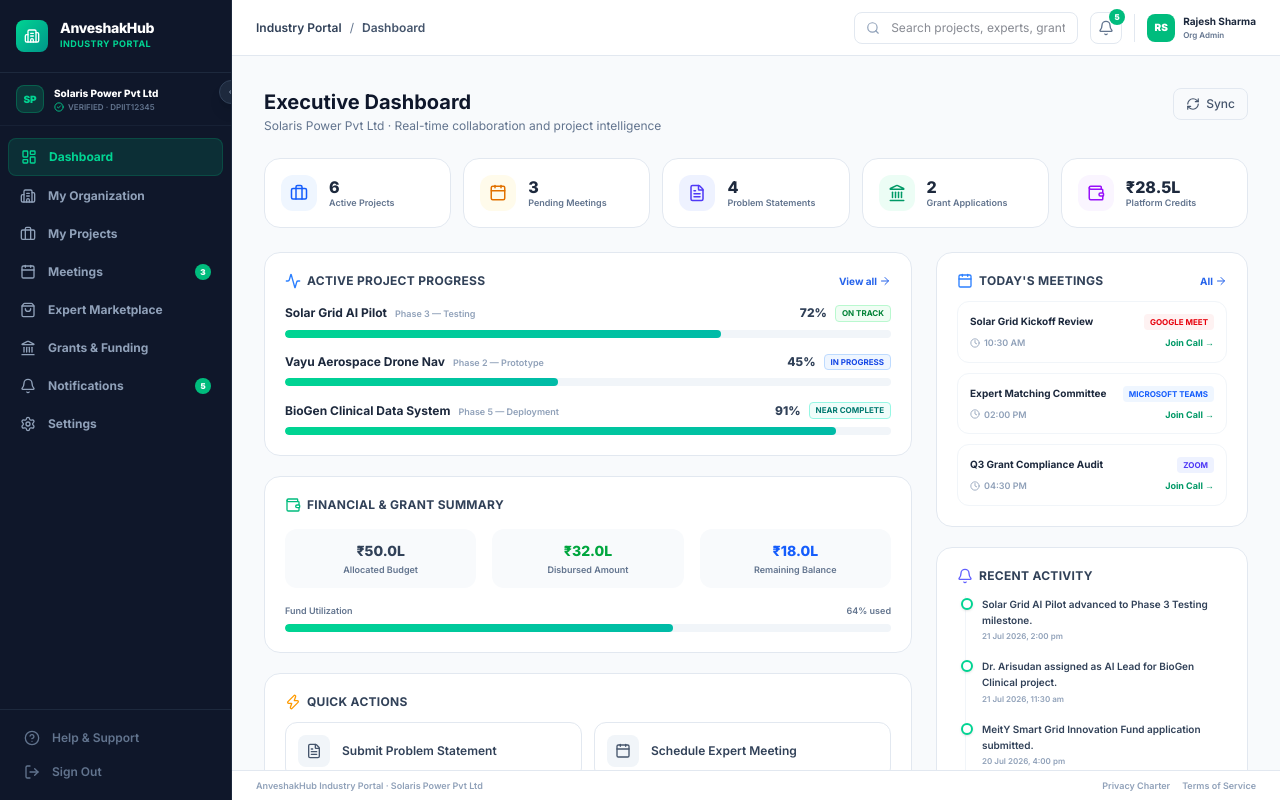
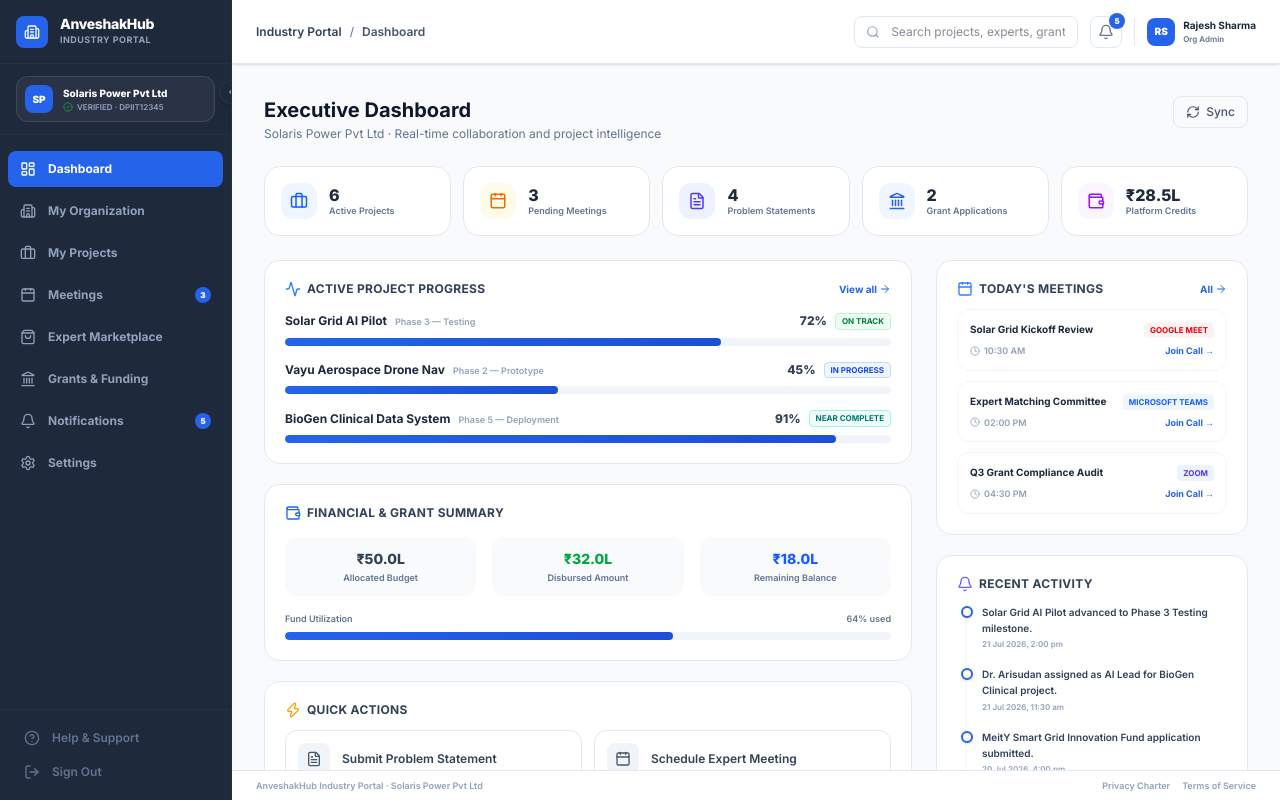
Before and after one commit to AnveshakHub26/AnveshakHub, a Next.js app: page /industry/dashboard in a window 1280 px wide. Built offline with nearby package versions, Linux system fonts and the light colour scheme.

Commit message:
style: unify colors across Industry Portal with brand primary blue (#2563EB)

```diff
--- a/src/app/globals.css
+++ b/src/app/globals.css
@@ -1,68 +1,153 @@
 @import "tailwindcss";
 
+/* ─────────────────────────────────────────────────────────────────
+   AnveshakHub Unified Design Token System
+   Single source of truth for all colors across:
+   • Landing Page  • Auth Portal  • Admin Portal  • Industry Portal
+   ───────────────────────────────────────────────────────────────── */
 :root {
-  --background: #FFFFFF;
-  --foreground: #111827;
+  /* ── Brand Palette ── */
+  --background:      #FFFFFF;
+  --foreground:      #111827;
 
-  --primary: #2563EB;
-  --secondary: #1E293B;
-  --success: #22C55E;
-  --warning: #F59E0B;
-  --error: #EF4444;
-  --border: #E5E7EB;
+  /* Primary = AnveshakHub Brand Blue (#2563EB) */
+  --primary:         #2563EB;
+  --primary-hover:   #1D4ED8;
+  --primary-light:   #EFF6FF;   /* bg tint (replaces emerald-50) */
+  --primary-border:  #BFDBFE;   /* border tint (replaces emerald-200) */
+  --primary-text:    #1E40AF;   /* darker text on light bg */
 
-  --primary-navy: #1B2A4A;
-  --accent-teal: #2E6F73;
+  /* Secondary = Dark Navy sidebar */
+  --secondary:       #1E293B;
+  --secondary-light: #334155;
+
+  /* Semantic status */
+  --success:         #16A34A;
+  --success-light:   #F0FDF4;
+  --warning:         #D97706;
+  --warning-light:   #FFFBEB;
+  --error:           #DC2626;
+  --error-light:     #FEF2F2;
+  --info:            #0284C7;
+  --info-light:      #F0F9FF;
+
+  /* Neutral surface */
+  --surface:         #F8FAFC;
+  --border:          #E5E7EB;
+  --border-light:    #F1F5F9;
+  --muted:           #64748B;
+
+  /* Legacy aliases (keep for backward compat) */
+  --primary-navy:    #1B2A4A;
+  --accent-teal:     #2563EB;   /* redirected to primary */
 }
 
 @theme {
-  --color-background: var(--background);
-  --color-foreground: var(--foreground);
-  --font-sans: var(--font-inter), ui-sans-serif, system-ui, sans-serif;
+  --color-background:     var(--background);
+  --color-foreground:     var(--foreground);
+  --font-sans:            var(--font-inter), ui-sans-serif, system-ui, sans-serif;
 
-  --color-primary: var(--primary);
-  --color-secondary: var(--secondary);
-  --color-success: var(--success);
-  --color-warning: var(--warning);
-  --color-error: var(--error);
-  --color-border-custom: var(--border);
+  /* Brand */
+  --color-primary:        var(--primary);
+  --color-primary-hover:  var(--primary-hover);
+  --color-primary-light:  var(--primary-light);
+  --color-primary-border: var(--primary-border);
+  --color-primary-text:   var(--primary-text);
 
-  --color-navy: var(--primary-navy);
-  --color-teal: var(--accent-teal);
+  /* Portal shells */
+  --color-secondary:      var(--secondary);
+  --color-secondary-light: var(--secondary-light);
 
-  --animate-fade-in-up: fade-in-up 0.5s ease-out forwards;
-  --animate-slide-in-right: slide-in-right 0.6s ease-out forwards;
+  /* Semantic */
+  --color-success:        var(--success);
+  --color-success-light:  var(--success-light);
+  --color-warning:        var(--warning);
+  --color-warning-light:  var(--warning-light);
+  --color-error:          var(--error);
+  --color-error-light:    var(--error-light);
+  --color-info:           var(--info);
+  --color-info-light:     var(--info-light);
+
+  /* Surface & border */
+  --color-surface:        var(--surface);
+  --color-border-custom:  var(--border);
+  --color-muted:          var(--muted);
+
+  /* Legacy */
+  --color-navy:           var(--primary-navy);
+  --color-teal:           var(--accent-teal);
+
+  /* Animations */
+  --animate-fade-in-up:       fade-in-up 0.5s ease-out forwards;
+  --animate-slide-in-right:   slide-in-right 0.6s ease-out forwards;
+  --animate-pulse-soft:       pulse-soft 2s ease-in-out infinite;
 
   @keyframes fade-in-up {
-    from {
-      opacity: 0;
-      transform: translateY(20px);
-    }
-    to {
-      opacity: 1;
-      transform: translateY(0);
-    }
+    from { opacity: 0; transform: translateY(20px); }
+    to   { opacity: 1; transform: translateY(0); }
   }
-
   @keyframes slide-in-right {
-    from {
-      opacity: 0;
-      transform: translateX(40px);
-    }
-    to {
-      opacity: 1;
-      transform: translateX(0);
-    }
+    from { opacity: 0; transform: translateX(40px); }
+    to   { opacity: 1; transform: translateX(0); }
+  }
+  @keyframes pulse-soft {
+    0%, 100% { opacity: 1; }
+    50%       { opacity: 0.7; }
   }
 }
 
 body {
   background-color: var(--background);
   color: var(--foreground);
+  -webkit-font-smoothing: antialiased;
 }
 
-/* Custom focus ring styling for accessibility */
+/* ── Unified focus ring (always brand blue) ── */
 *:focus-visible {
   outline: 2px solid var(--primary);
   outline-offset: 2px;
 }
+
+/* ── Unified scrollbar (subtle, branded) ── */
+::-webkit-scrollbar        { width: 4px; height: 4px; }
+::-webkit-scrollbar-track  { background: var(--border-light); }
+::-webkit-scrollbar-thumb  { background: var(--primary-border); border-radius: 2px; }
+::-webkit-scrollbar-thumb:hover { background: var(--primary); }
+
+/* ── Utility: brand-tinted badge (use instead of raw emerald/indigo) ── */
+.badge-primary {
+  background-color: var(--primary-light);
+  color: var(--primary-text);
+  border: 1px solid var(--primary-border);
+  border-radius: 9999px;
+  font-weight: 700;
+  font-size: 0.625rem;
+  padding: 0.125rem 0.5rem;
+}
+.badge-success {
+  background-color: var(--success-light);
+  color: var(--success);
+  border: 1px solid #BBF7D0;
+  border-radius: 9999px;
+  font-weight: 700;
+  font-size: 0.625rem;
+  padding: 0.125rem 0.5rem;
+}
+.badge-warning {
+  background-color: var(--warning-light);
+  color: var(--warning);
+  border: 1px solid #FDE68A;
+  border-radius: 9999px;
+  font-weight: 700;
+  font-size: 0.625rem;
+  padding: 0.125rem 0.5rem;
+}
+.badge-error {
+  background-color: var(--error-light);
+  color: var(--error);
+  border: 1px solid #FECACA;
+  border-radius: 9999px;
+  font-weight: 700;
+  font-size: 0.625rem;
+  padding: 0.125rem 0.5rem;
+}
--- a/src/app/industry/dashboard/page.tsx
+++ b/src/app/industry/dashboard/page.tsx
@@ -73,7 +73,7 @@ export default function IndustryDashboard() {
   if (loading) {
     return (
       <div className="flex items-center justify-center h-full">
-        <Loader2 className="h-8 w-8 animate-spin text-emerald-500" />
+        <Loader2 className="h-8 w-8 animate-spin text-primary" />
       </div>
     );
   }
@@ -101,7 +101,7 @@ export default function IndustryDashboard() {
           { label: "Active Projects", value: kpis.activeProjects, icon: Briefcase, color: "text-blue-600", bg: "bg-blue-50" },
           { label: "Pending Meetings", value: kpis.pendingMeetings, icon: Calendar, color: "text-amber-600", bg: "bg-amber-50" },
           { label: "Problem Statements", value: kpis.openProblemStatements, icon: FileText, color: "text-indigo-600", bg: "bg-indigo-50" },
-          { label: "Grant Applications", value: kpis.grantApplications, icon: Landmark, color: "text-emerald-600", bg: "bg-emerald-50" },
+          { label: "Grant Applications", value: kpis.grantApplications, icon: Landmark, color: "text-primary", bg: "bg-primary-light" },
           { label: "Platform Credits", value: formatINR(kpis.platformCreditBalance), icon: Wallet, color: "text-purple-600", bg: "bg-purple-50" },
         ].map((stat, i) => {
           const Icon = stat.icon;
@@ -162,7 +162,7 @@ export default function IndustryDashboard() {
                       initial={{ width: 0 }}
                       animate={{ width: `${proj.progress}%` }}
                       transition={{ duration: 0.8, ease: "easeOut" }}
-                      className="h-full bg-gradient-to-r from-emerald-400 to-teal-500 rounded-full"
+                      className="h-full bg-gradient-to-r from-primary to-primary-hover rounded-full"
                     />
                   </div>
                 </div>
@@ -173,7 +173,7 @@ export default function IndustryDashboard() {
           {/* Financial Summary */}
           <div className="bg-white border border-slate-200 rounded-2xl p-5 space-y-4">
             <h3 className="text-xs font-bold text-slate-700 uppercase tracking-wide flex items-center gap-1.5">
-              <Wallet className="h-4 w-4 text-emerald-500" /> Financial & Grant Summary
+              <Wallet className="h-4 w-4 text-primary" /> Financial & Grant Summary
             </h3>
             <div className="grid grid-cols-3 gap-4">
               {[
@@ -195,7 +195,7 @@ export default function IndustryDashboard() {
               </div>
               <div className="h-2 bg-slate-100 rounded-full overflow-hidden">
                 <div
-                  className="h-full bg-gradient-to-r from-emerald-400 to-teal-500 rounded-full"
+                  className="h-full bg-gradient-to-r from-primary to-primary-hover rounded-full"
                   style={{ width: `${Math.round((financial.disbursedAmount / financial.allocatedBudget) * 100)}%` }}
                 />
               </div>
@@ -214,12 +214,12 @@ export default function IndustryDashboard() {
                   <Link
                     key={action.label}
                     href={action.href}
-                    className="flex items-center gap-3 p-3 border border-slate-200 rounded-xl hover:border-emerald-300 hover:bg-emerald-50 transition-all group"
+                    className="flex items-center gap-3 p-3 border border-slate-200 rounded-xl hover:border-primary-border hover:bg-primary-light transition-all group"
                   >
-                    <div className="h-8 w-8 bg-slate-100 group-hover:bg-emerald-100 rounded-lg flex items-center justify-center transition-colors shrink-0">
-                      <Icon className="h-4 w-4 text-slate-600 group-hover:text-emerald-600 transition-colors" />
+                    <div className="h-8 w-8 bg-slate-100 group-hover:bg-primary-light rounded-lg flex items-center justify-center transition-colors shrink-0">
+                      <Icon className="h-4 w-4 text-slate-600 group-hover:text-primary transition-colors" />
                     </div>
-                    <span className="text-xs font-semibold text-slate-700 group-hover:text-emerald-700 transition-colors">{action.label}</span>
+                    <span className="text-xs font-semibold text-slate-700 group-hover:text-primary transition-colors">{action.label}</span>
                   </Link>
                 );
               })}
@@ -254,7 +254,7 @@ export default function IndustryDashboard() {
                     <span className="text-[9px] text-slate-400 font-semibold flex items-center gap-1">
                       <Clock className="h-2.5 w-2.5" /> {mtg.time}
                     </span>
-                    <a href={mtg.link} target="_blank" rel="noopener noreferrer" className="text-[9px] font-bold text-emerald-600 hover:underline">
+                    <a href={mtg.link} target="_blank" rel="noopener noreferrer" className="text-[9px] font-bold text-primary hover:underline">
                       Join Call →
                     </a>
                   </div>
@@ -272,7 +272,7 @@ export default function IndustryDashboard() {
             <div className="relative border-l border-slate-100 pl-4 ml-2 space-y-4">
               {activities.map((act) => (
                 <div key={act.id} className="relative">
-                  <div className="absolute -left-[21px] top-0.5 h-3 w-3 rounded-full bg-white border-2 border-emerald-400 shadow-sm" />
+                  <div className="absolute -left-[21px] top-0.5 h-3 w-3 rounded-full bg-white border-2 border-primary shadow-sm" />
                   <p className="text-[10px] text-slate-700 font-semibold leading-relaxed">{act.description}</p>
                   <span className="text-[8px] text-slate-400 font-semibold mt-0.5 block">
                     {new Date(act.timestamp).toLocaleString("en-IN", { dateStyle: "medium", timeStyle: "short" })}
--- a/src/app/industry/layout.tsx
+++ b/src/app/industry/layout.tsx
@@ -3,15 +3,15 @@
 import React, { useState } from "react";
 import Link from "next/link";
 import { usePathname } from "next/navigation";
-import { motion, AnimatePresence } from "framer-motion";
+import { motion } from "framer-motion";
 import {
   LayoutDashboard, Building2, Briefcase, Calendar, ShoppingBag,
   Landmark, Bell, Settings, HelpCircle, LogOut, ChevronLeft,
-  ChevronRight, Search, FileText, Users, CheckCircle2, Zap
+  ChevronRight, Search, FileText, CheckCircle2
 } from "lucide-react";
 
 // ─── Sidebar Links ─────────────────────────────────────────────────
-const sidebarLinks: { href: string; label: string; icon: any; badge?: number }[] = [
+const sidebarLinks: { href: string; label: string; icon: React.ElementType; badge?: number }[] = [
   { href: "/industry/dashboard",      label: "Dashboard",           icon: LayoutDashboard },
   { href: "/industry/organization",   label: "My Organization",     icon: Building2 },
   { href: "/industry/projects",       label: "My Projects",         icon: Briefcase },
@@ -23,7 +23,6 @@ const sidebarLinks: { href: string; label: string; icon: any; badge?: number }[]
 ];
 
 // ─── Industry Layout ───────────────────────────────────────────────
-
 export default function IndustryLayout({ children }: { children: React.ReactNode }) {
   const pathname = usePathname();
   const [collapsed, setCollapsed] = useState(false);
@@ -35,32 +34,32 @@ export default function IndustryLayout({ children }: { children: React.ReactNode
       <motion.aside
         animate={{ width: collapsed ? 68 : 232 }}
         transition={{ duration: 0.25, ease: "easeInOut" }}
-        className="relative flex flex-col bg-[#0f172a] border-r border-slate-800 shrink-0 overflow-hidden z-30"
+        className="relative flex flex-col bg-secondary border-r border-slate-700/30 shrink-0 overflow-hidden z-30 text-slate-300"
       >
         {/* Logo Block */}
-        <div className="flex items-center gap-3 px-4 py-5 border-b border-slate-800">
-          <div className="h-8 w-8 rounded-lg bg-gradient-to-br from-emerald-400 to-teal-600 flex items-center justify-center shrink-0">
+        <div className="flex items-center gap-3 px-4 py-0 h-16 border-b border-slate-700/30">
+          <div className="h-8 w-8 rounded-lg bg-primary flex items-center justify-center shrink-0">
             <Building2 className="h-4 w-4 text-white" />
           </div>
           {!collapsed && (
             <motion.div initial={{ opacity: 0 }} animate={{ opacity: 1 }} className="overflow-hidden">
               <span className="font-extrabold text-sm text-white tracking-tight leading-none block">AnveshakHub</span>
-              <span className="text-[9px] text-emerald-400 font-bold block uppercase tracking-wider mt-0.5">Industry Portal</span>
+              <span className="text-[9px] text-slate-400 font-bold block uppercase tracking-wider mt-0.5">Industry Portal</span>
             </motion.div>
           )}
         </div>
 
         {/* Org Context */}
         {!collapsed && (
-          <motion.div initial={{ opacity: 0 }} animate={{ opacity: 1 }} className="px-4 py-3 border-b border-slate-800/60">
-            <div className="flex items-center gap-2.5">
-              <div className="h-7 w-7 rounded-lg bg-emerald-500/20 border border-emerald-500/30 flex items-center justify-center shrink-0">
-                <span className="text-[10px] font-black text-emerald-400">SP</span>
+          <motion.div initial={{ opacity: 0 }} animate={{ opacity: 1 }} className="px-4 py-3 border-b border-slate-700/30">
+            <div className="flex items-center gap-2.5 bg-white/5 border border-white/10 rounded-xl p-2">
+              <div className="h-7 w-7 rounded-lg bg-primary text-white flex items-center justify-center shrink-0">
+                <span className="text-[10px] font-black">SP</span>
               </div>
               <div className="min-w-0">
                 <p className="text-[10px] font-extrabold text-white truncate">Solaris Power Pvt Ltd</p>
-                <p className="text-[8px] text-slate-500 font-semibold flex items-center gap-1">
-                  <CheckCircle2 className="h-2.5 w-2.5 text-emerald-400" /> VERIFIED · DPIIT12345
+                <p className="text-[8px] text-slate-400 font-semibold flex items-center gap-1">
+                  <CheckCircle2 className="h-2.5 w-2.5 text-success" /> VERIFIED · DPIIT12345
                 </p>
               </div>
             </div>
@@ -68,7 +67,7 @@ export default function IndustryLayout({ children }: { children: React.ReactNode
         )}
 
         {/* Nav */}
-        <nav className="flex-1 overflow-y-auto py-3 px-2 space-y-0.5">
+        <nav className="flex-1 overflow-y-auto py-4 px-2 space-y-1.5">
           {sidebarLinks.map(link => {
             const Icon = link.icon;
             const isActive = pathname.startsWith(link.href);
@@ -79,14 +78,14 @@ export default function IndustryLayout({ children }: { children: React.ReactNode
                   className={[
                     "flex items-center gap-3 px-3 py-2.5 rounded-lg text-xs font-bold transition-all",
                     isActive
-                      ? "bg-emerald-500/15 text-emerald-400 border border-emerald-500/20"
+                      ? "bg-primary text-white"
                       : "hover:bg-white/5 hover:text-white text-slate-400"
                   ].join(" ")}
                 >
                   <Icon className="h-4 w-4 shrink-0" />
                   {!collapsed && <span className="truncate flex-1">{link.label}</span>}
                   {!collapsed && link.badge && (
-                    <span className="h-4 min-w-4 px-1 rounded-full bg-emerald-500 text-white text-[8px] font-black flex items-center justify-center">
+                    <span className="h-4 min-w-4 px-1 rounded-full bg-primary text-white text-[8px] font-black flex items-center justify-center">
                       {link.badge}
                     </span>
                   )}
@@ -97,12 +96,12 @@ export default function IndustryLayout({ children }: { children: React.ReactNode
         </nav>
 
         {/* Bottom Actions */}
-        <div className="border-t border-slate-800 p-3 space-y-0.5">
+        <div className="border-t border-slate-700/30 p-3 space-y-0.5">
           <Link href="/industry/help" className="flex items-center gap-3 px-3 py-2 rounded-lg text-xs font-semibold text-slate-500 hover:text-white hover:bg-white/5 transition-all">
             <HelpCircle className="h-4 w-4 shrink-0" />
             {!collapsed && <span>Help & Support</span>}
           </Link>
-          <Link href="/auth/login" className="flex items-center gap-3 px-3 py-2 rounded-lg text-xs font-semibold text-slate-500 hover:text-red-400 hover:bg-red-400/5 transition-all">
+          <Link href="/auth/login" className="flex items-center gap-3 px-3 py-2 rounded-lg text-xs font-semibold text-slate-500 hover:text-error hover:bg-error-light/10 transition-all">
             <LogOut className="h-4 w-4 shrink-0" />
             {!collapsed && <span>Sign Out</span>}
           </Link>
@@ -111,7 +110,7 @@ export default function IndustryLayout({ children }: { children: React.ReactNode
         {/* Collapse toggle */}
         <button
           onClick={() => setCollapsed(!collapsed)}
-          className="absolute -right-3 top-20 z-40 h-6 w-6 bg-slate-800 border border-slate-700 rounded-full flex items-center justify-center text-slate-400 hover:text-white shadow-lg transition-colors"
+          className="absolute -right-3 top-20 z-40 h-6 w-6 bg-slate-800 hover:bg-slate-700 border border-slate-700/50 rounded-full flex items-center justify-center text-slate-300 shadow-lg transition-colors"
         >
           {collapsed ? <ChevronRight className="h-3 w-3" /> : <ChevronLeft className="h-3 w-3" />}
         </button>
@@ -121,7 +120,7 @@ export default function IndustryLayout({ children }: { children: React.ReactNode
       <div className="flex-1 flex flex-col min-w-0 overflow-hidden">
 
         {/* Top Header */}
-        <header className="h-14 bg-white border-b border-slate-200 flex items-center justify-between px-6 shrink-0">
+        <header className="h-16 bg-white border-b border-slate-200 flex items-center justify-between px-6 shrink-0 sticky top-0 z-40 shadow-sm">
           {/* Breadcrumb */}
           <div className="flex items-center gap-2 text-xs text-slate-500">
             <span className="font-semibold text-slate-700">Industry Portal</span>
@@ -138,27 +137,25 @@ export default function IndustryLayout({ children }: { children: React.ReactNode
               <Search className="absolute left-3 top-1/2 -translate-y-1/2 h-3.5 w-3.5 text-slate-400" />
               <input
                 placeholder="Search projects, experts, grants…"
-                className="pl-9 pr-3 h-8 text-xs border border-slate-200 rounded-lg focus:outline-none focus:border-emerald-400 focus:ring-1 focus:ring-emerald-400/20 bg-white w-56"
+                className="pl-9 pr-3 h-8 text-xs border border-slate-200 rounded-lg focus:outline-none focus:border-primary focus:ring-1 focus:ring-primary/20 bg-white w-56"
               />
             </div>
 
             {/* Notifications Bell */}
             <button className="relative h-8 w-8 border border-slate-200 rounded-lg flex items-center justify-center text-slate-500 hover:text-slate-700 hover:bg-slate-50 transition-colors">
               <Bell className="h-4 w-4" />
-              <span className="absolute -top-1 -right-1 h-4 w-4 bg-emerald-500 text-white text-[8px] font-black rounded-full flex items-center justify-center">5</span>
+              <span className="absolute -top-1 -right-1 h-4 w-4 bg-primary text-white text-[8px] font-black rounded-full flex items-center justify-center">5</span>
             </button>
 
             {/* Profile */}
             <div className="flex items-center gap-2 border-l border-slate-200 pl-3">
-              <div className="h-7 w-7 rounded-lg bg-emerald-500 flex items-center justify-center">
+              <div className="h-7 w-7 rounded-lg bg-primary flex items-center justify-center">
                 <span className="text-[10px] font-black text-white">RS</span>
               </div>
-              {!collapsed && (
-                <div className="hidden md:block">
-                  <p className="text-[10px] font-bold text-slate-800">Rajesh Sharma</p>
-                  <p className="text-[8px] text-slate-500 font-semibold">Org Admin</p>
-                </div>
-              )}
+              <div className="hidden md:block">
+                <p className="text-[10px] font-bold text-slate-800">Rajesh Sharma</p>
+                <p className="text-[8px] text-slate-500 font-semibold">Org Admin</p>
+              </div>
             </div>
           </div>
         </header>
```
Also changed, not shown: src/app/industry/organization/page.tsx (+21 -21 lines).
